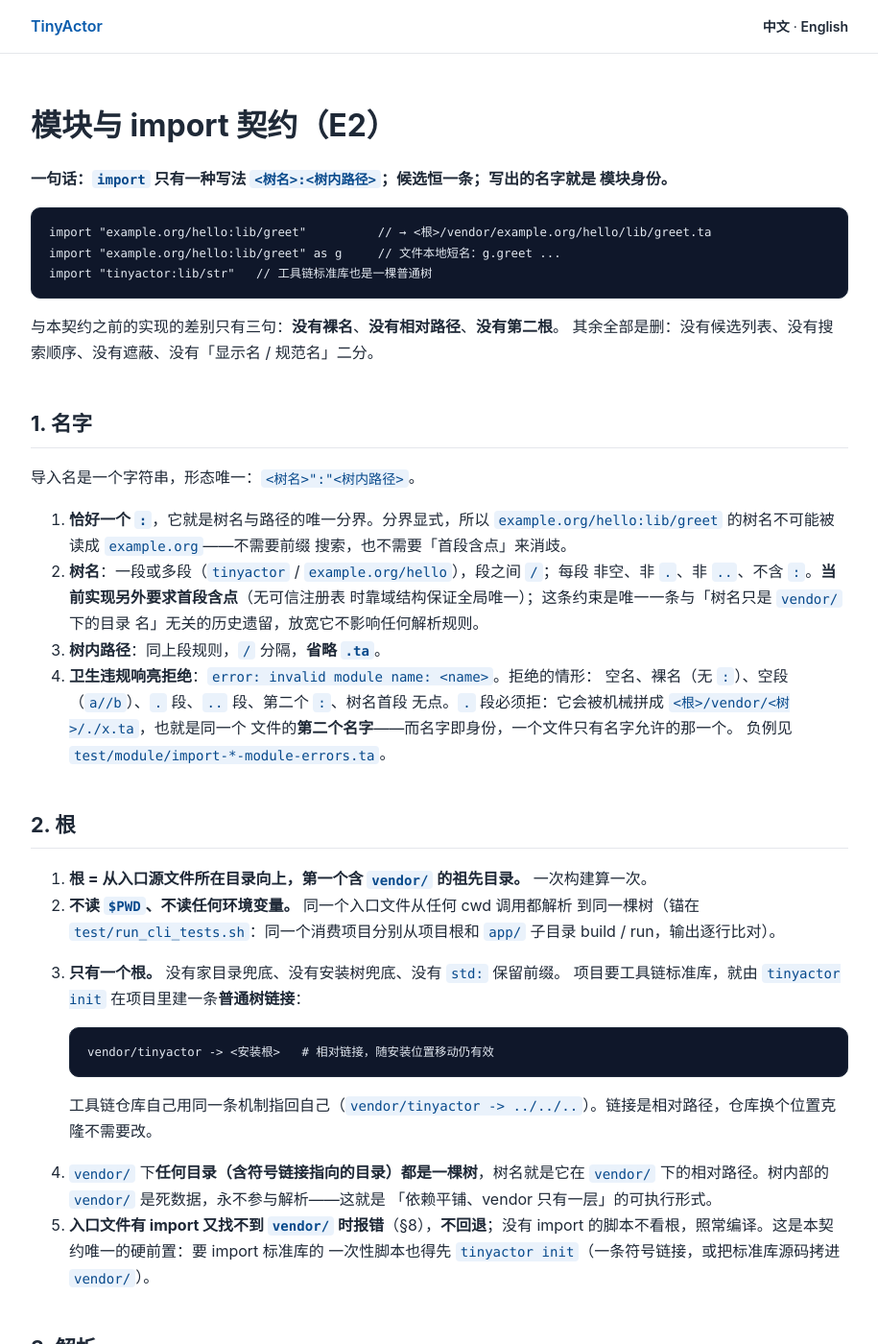
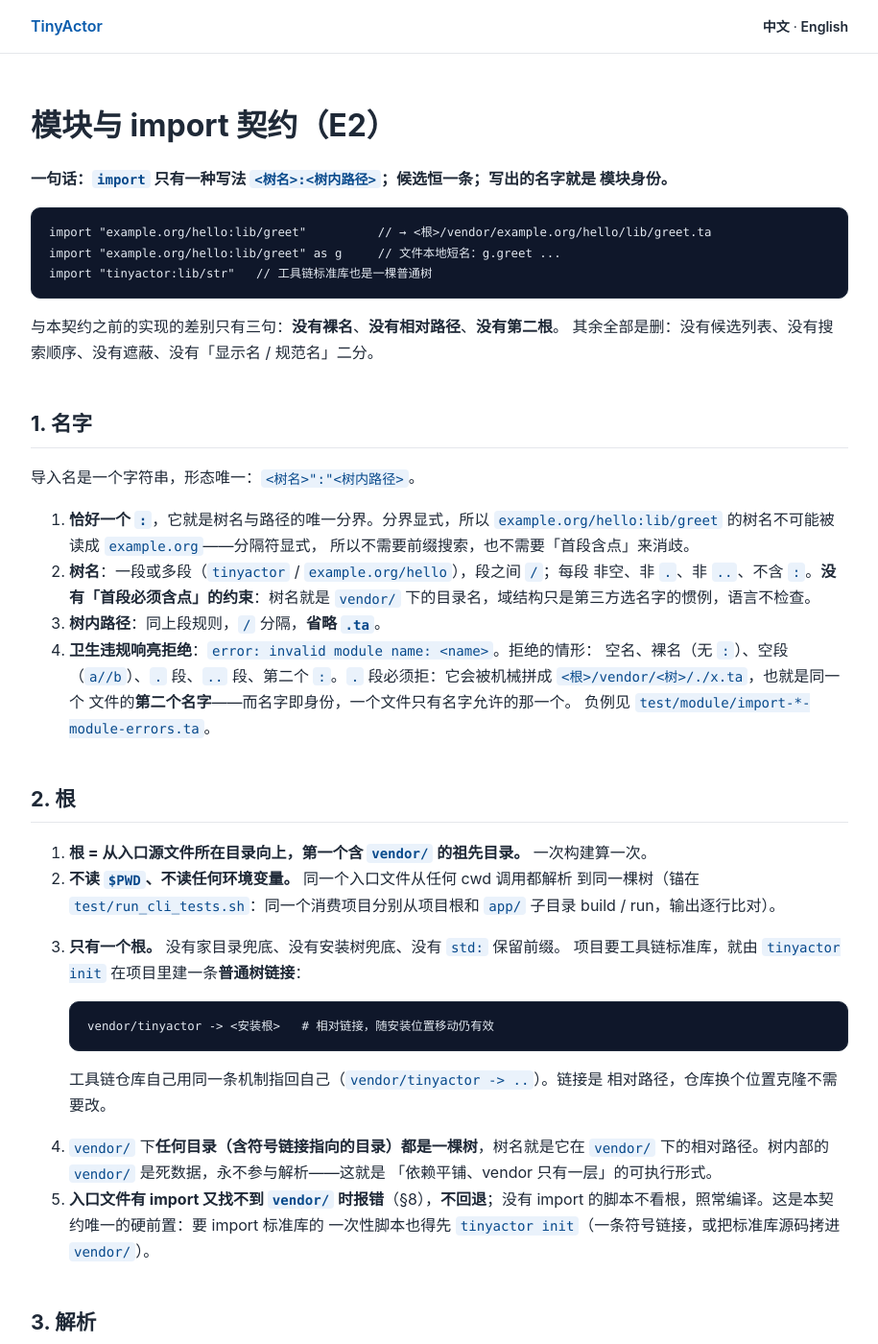
Before and after one commit to tiancaiamao/tinyactor, a Jekyll site: the page built from docs/modules.md, in a window 1280 px wide and 1400 px high. Shown: the whole window at 96% size, without its empty margins (182-1097 px from the left). Built offline with Jekyll 4.4.1, drawn with Linux system fonts in a browser that asks for light colours; our own code applies the rules of GitHub Pages for plain Markdown files; some of the changed text lies outside the part shown.

Commit message:
feat(s4): 树名缩短到 tinyactor —— 自举固定点 + 语料全量改名
S4 落地（S1/S2/S3 之后最后一步的地面部分）：

1. **身份缩短**：`SELF_IDENTITY = "tinyactor"`。`import "tinyactor:lib/str"`
   现在就是工具链标准库的写法，`tinyactor init` 建的链接同名。树名没有
   「首段必须含点」的额外约束了——它就是 `vendor/` 下的目录名，域结构只是
   第三方选名字的惯例，语言不检查（`first_seg_has_dot` 及其循环整个删掉）。
2. **语料全量改名**：217 个文件 sed `github.com/tiancaiamao/tinyactor:` →
   `tinyactor:`；`vendor/github.com/tiancaiamao/tinyactor` →
   `vendor/tinyactor`（含 test/consumer fixture），`tinyactor` 脚本的
   SELF_TREE 同步。
3. **三段过渡自举**（改树名 = 改身份，入库种子认不得新名字）：
   - Stage A：旧种子 + 「点规则关掉 + 双身份 shim」→ 中间编译器 tabc_A；
   - Stage B：tabc_A 编最终源码（无 shim）→ tabc_B；
   - Stage C：tabc_B 编自己 → tabc_C，**B == C 逐字节一致**。
   shim 不进最终树；中间产物已丢弃。
4. **负例改写**：`import-identity-no-dot-module-errors.ta` →
   `import-nodot-tree-module-errors.ta`。无点树名现在是**合法名字**，所以
   错误从 `invalid module name` 变成机械拼出的那条候选不存在
   （`module not found: nodot/x:lib/a`，附 tried / root）。
5. **docs**：modules.md §1（点规则）、§2（自指链接 `vendor/tinyactor -> ..`）、
   §10（锚点改名）、ta-language-spec 卫生段同步。

验证：`make bootstrap` 两遍逐字节一致（B==C）；`make test` 11 组 0 failures；
`guile tools/kernfuzz/snapshot.scm` 重生成 102 个冻结快照后 `git status` 0
差异（sed 结果 == 重生成结果）；`tinyactor run` 实测
`import "tinyactor:lib/str"` 打出 trim/length 结果，`tinyactor init` 建
`vendor/tinyactor`。

Co-Authored-By: Claude <noreply@anthropic.com>

````diff
--- a/docs/modules.md
+++ b/docs/modules.md
@@ -17,16 +17,14 @@ import "tinyactor:lib/str"   // 工具链标准库也是一棵普通树
 导入名是一个字符串，形态唯一：`<树名>":"<树内路径>`。
 
 1. **恰好一个 `:`**，它就是树名与路径的唯一分界。分界显式，所以
-   `example.org/hello:lib/greet` 的树名不可能被读成 `example.org`——不需要前缀
-   搜索，也不需要「首段含点」来消歧。
+   `example.org/hello:lib/greet` 的树名不可能被读成 `example.org`——分隔符显式，
+   所以不需要前缀搜索，也不需要「首段含点」来消歧。
 2. **树名**：一段或多段（`tinyactor` / `example.org/hello`），段之间 `/`；每段
-   非空、非 `.`、非 `..`、不含 `:`。**当前实现另外要求首段含点**（无可信注册表
-   时靠域结构保证全局唯一）；这条约束是唯一一条与「树名只是 `vendor/` 下的目录
-   名」无关的历史遗留，放宽它不影响任何解析规则。
+   非空、非 `.`、非 `..`、不含 `:`。**没有「首段必须含点」的约束**：树名就是
+   `vendor/` 下的目录名，域结构只是第三方选名字的惯例，语言不检查。
 3. **树内路径**：同上段规则，`/` 分隔，**省略 `.ta`**。
 4. **卫生违规响亮拒绝**：`error: invalid module name: <name>`。拒绝的情形：
-   空名、裸名（无 `:`）、空段（`a//b`）、`.` 段、`..` 段、第二个 `:`、树名首段
-   无点。`.` 段必须拒：它会被机械拼成 `<根>/vendor/<树>/./x.ta`，也就是同一个
+   空名、裸名（无 `:`）、空段（`a//b`）、`.` 段、`..` 段、第二个 `:`。`.` 段必须拒：它会被机械拼成 `<根>/vendor/<树>/./x.ta`，也就是同一个
    文件的**第二个名字**——而名字即身份，一个文件只有名字允许的那一个。
    负例见 `test/module/import-*-module-errors.ta`。
 
@@ -44,8 +42,8 @@ import "tinyactor:lib/str"   // 工具链标准库也是一棵普通树
    vendor/tinyactor -> <安装根>   # 相对链接，随安装位置移动仍有效
    ```
 
-   工具链仓库自己用同一条机制指回自己（`vendor/tinyactor
-   -> ../../..`）。链接是相对路径，仓库换个位置克隆不需要改。
+   工具链仓库自己用同一条机制指回自己（`vendor/tinyactor -> ..`）。链接是
+   相对路径，仓库换个位置克隆不需要改。
 4. `vendor/` 下**任何目录（含符号链接指向的目录）都是一棵树**，树名就是它在
    `vendor/` 下的相对路径。树内部的 `vendor/` 是死数据，永不参与解析——这就是
    「依赖平铺、vendor 只有一层」的可执行形式。
@@ -182,7 +180,7 @@ error: no vendor/ directory above /tmp/x.ta
   `test/module/import-dot-segment-module-errors.ta`（`.` 段）、
   `test/module/import-empty-segment-module-errors.ta`（`a//b`）、
   `test/module/import-dotdot-segment-module-errors.ta`（`a/../b`）、
-  `test/module/import-identity-no-dot-module-errors.ta`（树名首段无点）、
+  `test/module/import-nodot-tree-module-errors.ta`（无点树名合法 ⇒ not found）、
   `test/module/identity-missing-module-errors.ta`（not found 按写出名报）。
 - import 别名的静态检查：`tools/check_module_imports.py`（只允许
   `<别名>.<成员>` 形态的引用，写全名即报）。
````
Also changed, not shown: docs/ta-language-spec.md (+3 -2 lines), 2 other files.
